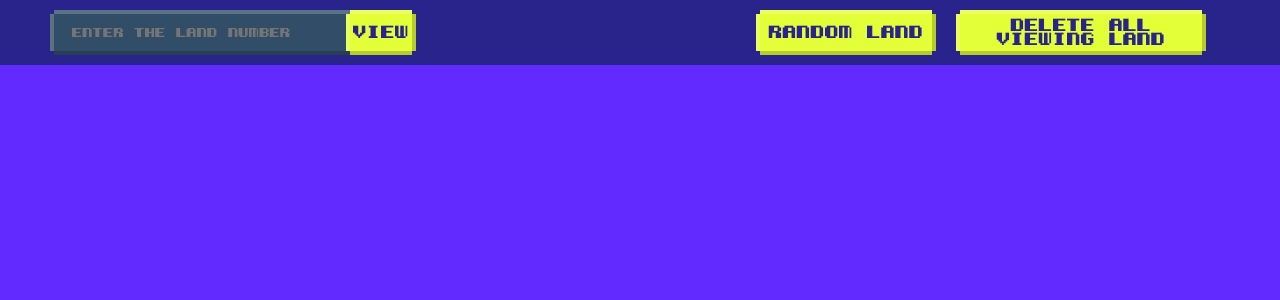
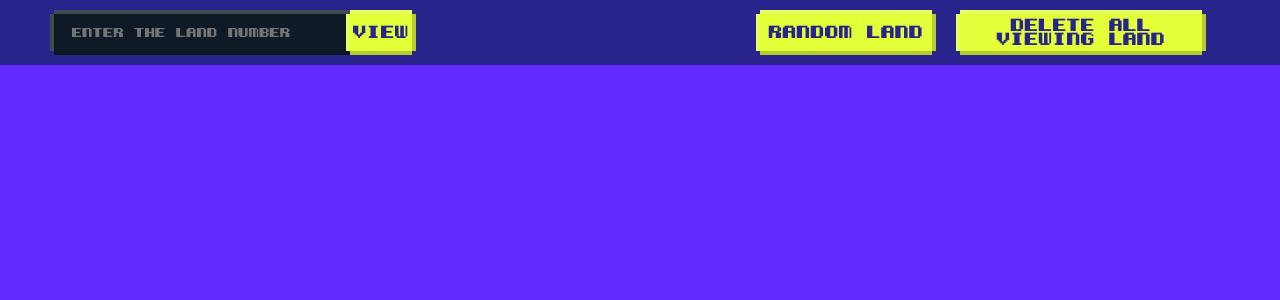
Before and after one commit to zyy-dev/Pixels-landSnipe, a React (Vite) app: page / in a window 1280 px wide. Shown: the top 300 px of the page. Built offline with nearby package versions, Linux system fonts and the light colour scheme.

Commit message:
rener problem again!

```diff
--- a/src/App.jsx
+++ b/src/App.jsx
@@ -53,7 +53,6 @@ export default function App() {
       <main>
         {landNumbers.map((landNumber, index) => {
           return <Land
-                    key={index}
                     number={landNumber}
                     previous={() => addLandNumber(Number(landNumber) - 1)}
                     next={() => addLandNumber(Number(landNumber) + 1)}
--- a/src/Land/Land.jsx
+++ b/src/Land/Land.jsx
@@ -3,17 +3,11 @@ import { RxCross2 } from "react-icons/rx";
 import { useEffect, useState } from "react";
 
 export default function Land(prop) {
-  const [url, setUrl] = useState("");
-
-  useEffect(() => {
-    const newUrl = `https://play.pixels.xyz/pixels/share/${prop.number}`;
-    setUrl(newUrl);
-  }, []);
 
   return (
     <div className={styles.mainDiv}>
       <div className={styles.parent}>
-        <iframe src={url} className={styles.iframe}></iframe>
+        <iframe src={`https://play.pixels.xyz/pixels/share/${prop.number}`} className={styles.iframe}></iframe>
         <RxCross2 className={styles.xIcon} color="red" size="45px" onClick={prop.delete}/>
       </div>
       <div className={styles.sectionHolder}>
--- a/src/index.css
+++ b/src/index.css
@@ -35,7 +35,7 @@ button{
 header input{
     font-family: "Kemco pixel", sans-serif;
     color: white;
-    background-color: #314d68;
+    background-color: #0e1b27;
     border-width: 0px;
     text-indent: 20px;
     width: 300px;
```
Also changed, not shown: src/try.jsx (added).
